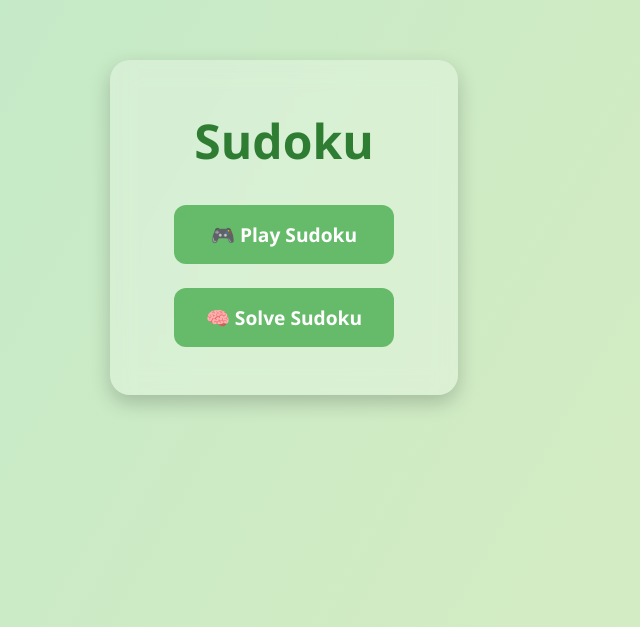
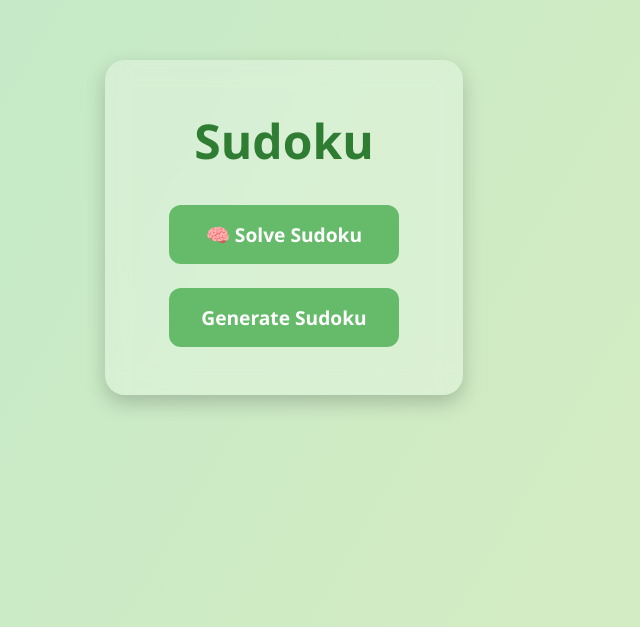
Before and after one commit to SONUshilla/sudoku, a plain HTML site: page index.html in a window 1280 px wide. Shown: the part 173-800 px from the top of the page, without its empty margins (356-996 px from the left). Drawn offline with Linux system fonts and the light colour scheme.

Commit message:
first commit

```diff
--- a/index.html
+++ b/index.html
@@ -72,8 +72,8 @@
   <div class="home-container">
     <h1>Sudoku</h1>
     <div class="button-group">
-      <button onclick="startPlay()">🎮 Play Sudoku</button>
-      <button onclick="startSolve()">🧠 Solve Sudoku</button>
+      <button onclick="startPlay()">🧠 Solve Sudoku</button>
+      <button onclick="startSolve()">Generate Sudoku</button>
     </div>
   </div>
 
--- a/sudoku.css
+++ b/sudoku.css
@@ -223,6 +223,7 @@
   justify-content: center;
   align-content: center;
   width: 100%;
+  margin: 20px;
   padding: 10px;
   background-color: #4caf50;
   border-radius: 5px;
```
